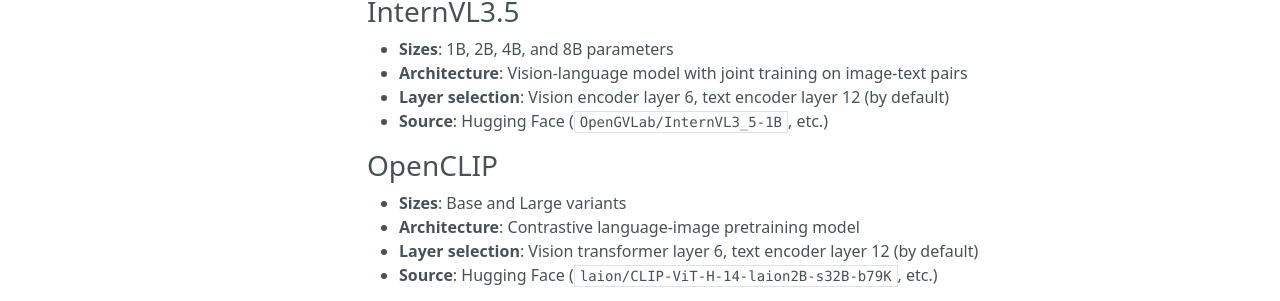
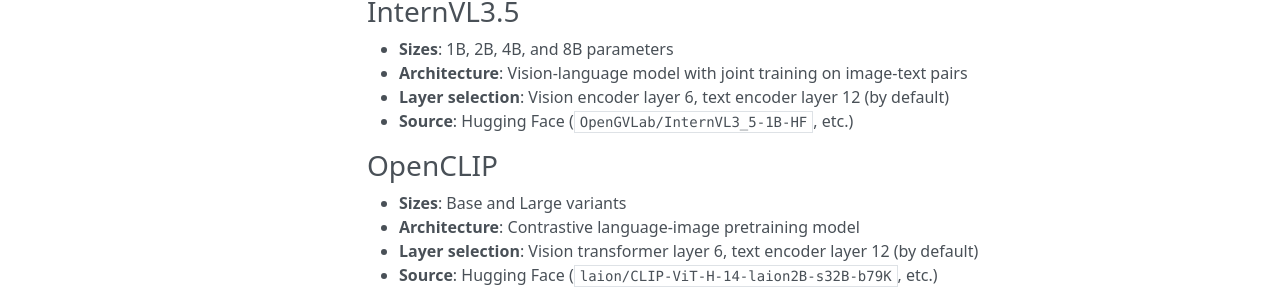
Before and after one commit to helena-balabin/cross_modal_neural_encoding, an MkDocs documentation site: the page built from docs/07_models.md, in a window 1280 px wide and 900 px high. Shown: the part 443-744 px from the top of the window. Built offline with MkDocs 1.6.1, drawn with Linux system fonts in a browser that asks for light colours; nearby versions of some CDN libraries.

Commit message:
update docs

```diff
--- a/docs/07_models.md
+++ b/docs/07_models.md
@@ -16,7 +16,7 @@
 - **Sizes**: 1B, 2B, 4B, and 8B parameters
 - **Architecture**: Vision-language model with joint training on image-text pairs
 - **Layer selection**: Vision encoder layer 6, text encoder layer 12 (by default)
-- **Source**: Hugging Face (`OpenGVLab/InternVL3_5-1B`, etc.)
+- **Source**: Hugging Face (`OpenGVLab/InternVL3_5-1B-HF`, etc.)
 
 ### OpenCLIP
 
```
Also changed, not shown: 1 other file.
